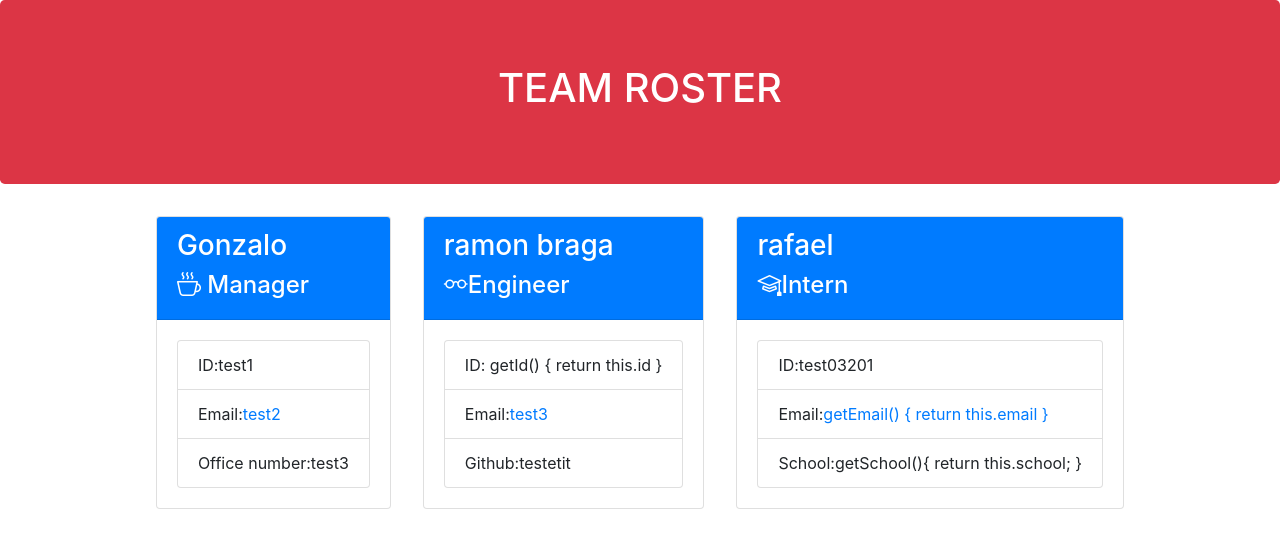
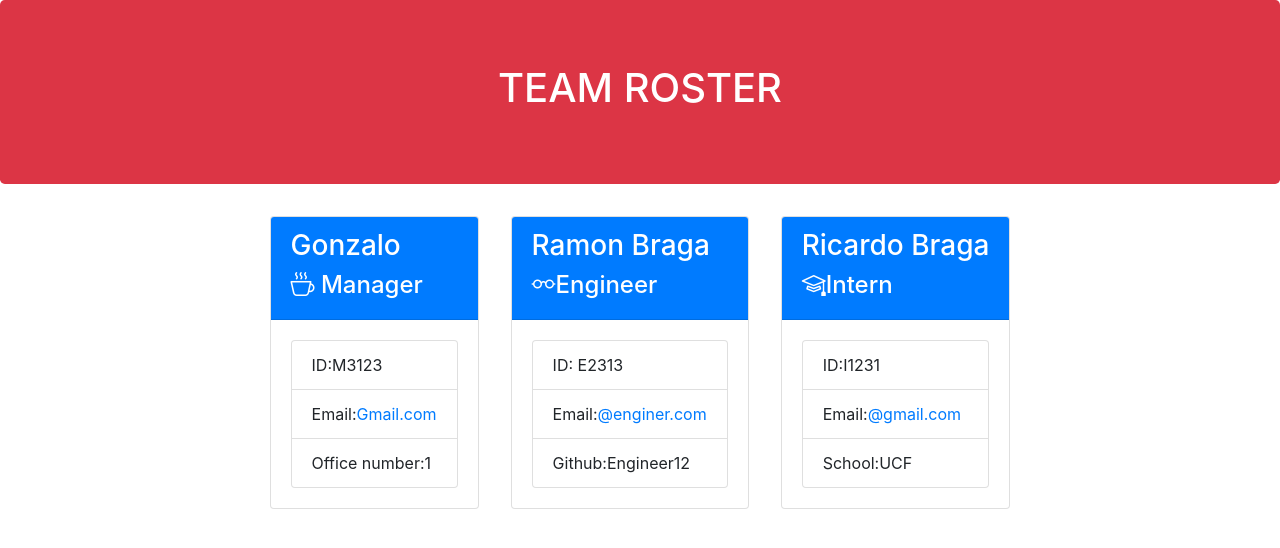
Before and after one commit to Tiraso12/Team-Roster, a plain HTML site: page dist/index.html in a window 1280 px wide. Drawn offline with nearby package versions, Linux system fonts and the light colour scheme.

Commit message:
fix page template

```diff
--- a/dist/index.html
+++ b/dist/index.html
@@ -31,45 +31,37 @@
                         </div>
                         <div class="card-body">
                             <ul class="list-group">
-                                <li class="list-group-item">ID:test1</li>
-                                <li class="list-group-item">Email:<a href="mailto:test2">test2</a></li>
-                                <li class="list-group-item">Office number:test3</li>
+                                <li class="list-group-item">ID:M3123</li>
+                                <li class="list-group-item">Email:<a href="mailto:Gmail.com">Gmail.com</a></li>
+                                <li class="list-group-item">Office number:1</li>
                             </ul>
                         </div>
                     </div>
 
         <div class="card  m-3">
                         <div class="card-header bg-primary text-white">
-                            <h3>ramon braga</h3>
+                            <h3>Ramon Braga</h3>
                             <h4><i class="bi bi-eyeglasses"></i>Engineer</h4>
                         </div>
                         <div class="card-body">
                             <ul class="list-group">
-                                <li class="list-group-item">ID: getId() {
-      return this.id
-    }</li>
-                                <li class="list-group-item">Email:<a href="mailto:test3">test3</a></li>
-                                <li class="list-group-item">Github:testetit</li>
+                                <li class="list-group-item">ID: E2313</li>
+                                <li class="list-group-item">Email:<a href="mailto:@enginer.com">@enginer.com</a></li>
+                                <li class="list-group-item">Github:Engineer12</li>
                             </ul>
                         </div>
                     </div>
 
         <div class="card  m-3">
                         <div class="card-header bg-primary text-white">
-                            <h3>rafael</h3>
+                            <h3>Ricardo Braga</h3>
                             <h4><i class="bi bi-mortarboard"></i>Intern</h4>
                         </div>
                         <div class="card-body">
                             <ul class="list-group">
-                                <li class="list-group-item">ID:test03201</li>
-                                <li class="list-group-item">Email:<a href="mailto:getEmail() {
-      return this.email
-    }">getEmail() {
-      return this.email
-    }</a></li>
-                                <li class="list-group-item">School:getSchool(){
-        return this.school;
-    }</li>
+                                <li class="list-group-item">ID:I1231</li>
+                                <li class="list-group-item">Email:<a href="mailto:@gmail.com">@gmail.com</a></li>
+                                <li class="list-group-item">School:UCF</li>
                             </ul>
                         </div>
                     </div>
--- a/index.js
+++ b/index.js
@@ -8,7 +8,6 @@ const pageRender= require('./src/page-template');
 const Manager = require('./lib/Manager');
 const Engineer = require('./lib/Engineer');
 const Intern = require('./lib/Intern');
-const { log } = require('console');
 
 //const for storing the objects
 
--- a/src/page-template.js
+++ b/src/page-template.js
@@ -30,7 +30,7 @@ const createTeam = buildTeamCards => {
                         </div>
                         <div class="card-body">
                             <ul class="list-group">
-                                <li class="list-group-item">ID: ${engineer.getId}</li>
+                                <li class="list-group-item">ID: ${engineer.getId()}</li>
                                 <li class="list-group-item">Email:<a href="mailto:${engineer.getEmail()}">${engineer.getEmail()}</a></li>
                                 <li class="list-group-item">Github:${engineer.getGithub()}</li>
                             </ul>
@@ -50,8 +50,8 @@ const createTeam = buildTeamCards => {
                         <div class="card-body">
                             <ul class="list-group">
                                 <li class="list-group-item">ID:${intern.getId()}</li>
-                                <li class="list-group-item">Email:<a href="mailto:${intern.getEmail}">${intern.getEmail}</a></li>
-                                <li class="list-group-item">School:${intern.getSchool}</li>
+                                <li class="list-group-item">Email:<a href="mailto:${intern.getEmail()}">${intern.getEmail()}</a></li>
+                                <li class="list-group-item">School:${intern.getSchool()}</li>
                             </ul>
                         </div>
                     </div>
```
